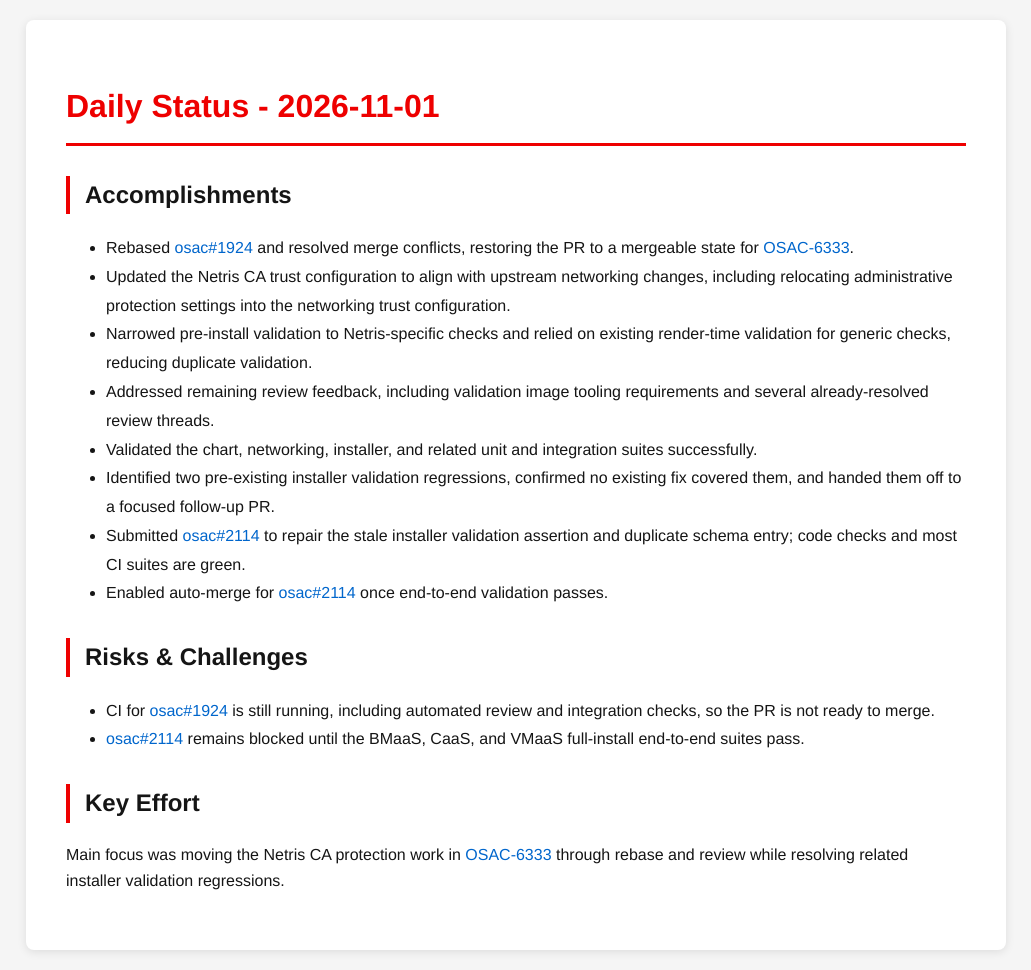
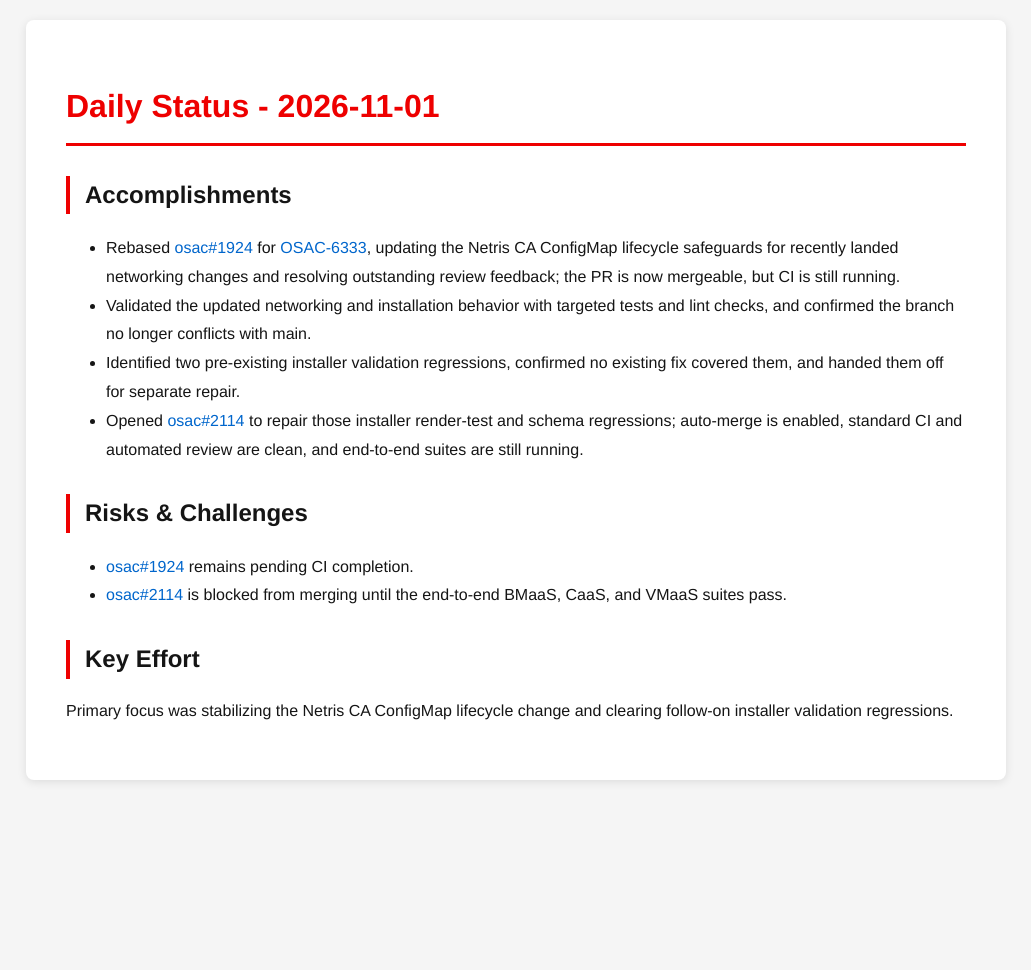
Before and after one commit to tzvatot/daily-status, a Jekyll site: the page built from 2026-11-01.md, in a window 1280 px wide. Shown: the whole page, without its empty margins (124-1155 px from the left). Built offline with Jekyll 4.4.1, drawn with Linux system fonts in a browser that asks for light colours; after the commit the page ends 900 px from its top, so only the background shows below that.

Commit message:
Daily status update - 2026-11-01

```diff
--- a/2026-11-01.md
+++ b/2026-11-01.md
@@ -7,18 +7,14 @@ date: 2026-11-01
 # Daily Status - 2026-11-01
 
 ## Accomplishments
-- Rebased [osac#1924](https://github.com/osac-project/osac/pull/1924) and resolved merge conflicts, restoring the PR to a mergeable state for [OSAC-6333](https://redhat.atlassian.net/browse/OSAC-6333).
-- Updated the Netris CA trust configuration to align with upstream networking changes, including relocating administrative protection settings into the networking trust configuration.
-- Narrowed pre-install validation to Netris-specific checks and relied on existing render-time validation for generic checks, reducing duplicate validation.
-- Addressed remaining review feedback, including validation image tooling requirements and several already-resolved review threads.
-- Validated the chart, networking, installer, and related unit and integration suites successfully.
-- Identified two pre-existing installer validation regressions, confirmed no existing fix covered them, and handed them off to a focused follow-up PR.
-- Submitted [osac#2114](https://github.com/osac-project/osac/pull/2114) to repair the stale installer validation assertion and duplicate schema entry; code checks and most CI suites are green.
-- Enabled auto-merge for [osac#2114](https://github.com/osac-project/osac/pull/2114) once end-to-end validation passes.
+- Rebased [osac#1924](https://github.com/osac-project/osac/pull/1924) for [OSAC-6333](https://redhat.atlassian.net/browse/OSAC-6333), updating the Netris CA ConfigMap lifecycle safeguards for recently landed networking changes and resolving outstanding review feedback; the PR is now mergeable, but CI is still running.
+- Validated the updated networking and installation behavior with targeted tests and lint checks, and confirmed the branch no longer conflicts with main.
+- Identified two pre-existing installer validation regressions, confirmed no existing fix covered them, and handed them off for separate repair.
+- Opened [osac#2114](https://github.com/osac-project/osac/pull/2114) to repair those installer render-test and schema regressions; auto-merge is enabled, standard CI and automated review are clean, and end-to-end suites are still running.
 
 ## Risks & Challenges
-- CI for [osac#1924](https://github.com/osac-project/osac/pull/1924) is still running, including automated review and integration checks, so the PR is not ready to merge.
-- [osac#2114](https://github.com/osac-project/osac/pull/2114) remains blocked until the BMaaS, CaaS, and VMaaS full-install end-to-end suites pass.
+- [osac#1924](https://github.com/osac-project/osac/pull/1924) remains pending CI completion.
+- [osac#2114](https://github.com/osac-project/osac/pull/2114) is blocked from merging until the end-to-end BMaaS, CaaS, and VMaaS suites pass.
 
 ## Key Effort
-Main focus was moving the Netris CA protection work in [OSAC-6333](https://redhat.atlassian.net/browse/OSAC-6333) through rebase and review while resolving related installer validation regressions.
+Primary focus was stabilizing the Netris CA ConfigMap lifecycle change and clearing follow-on installer validation regressions.
```
